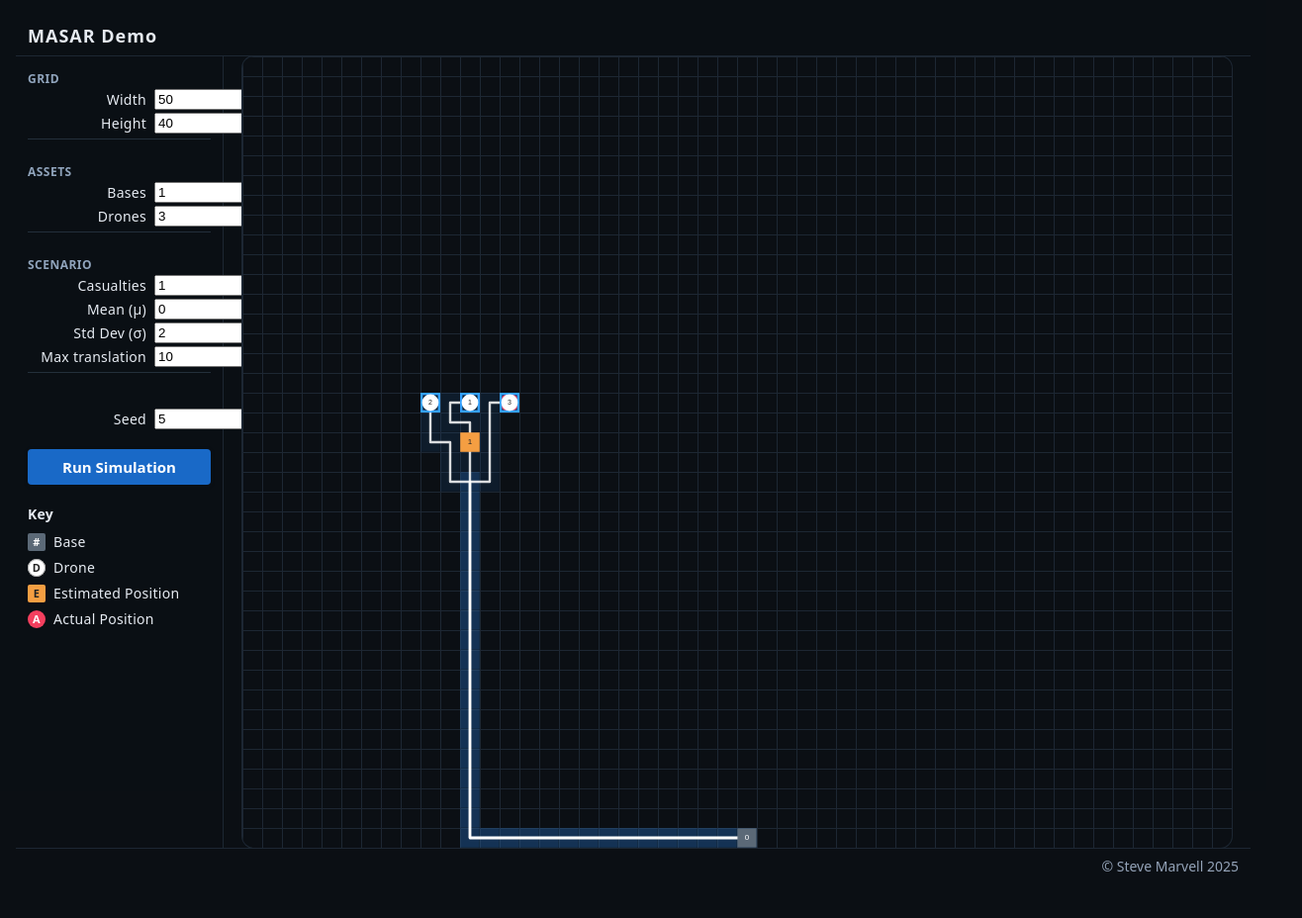
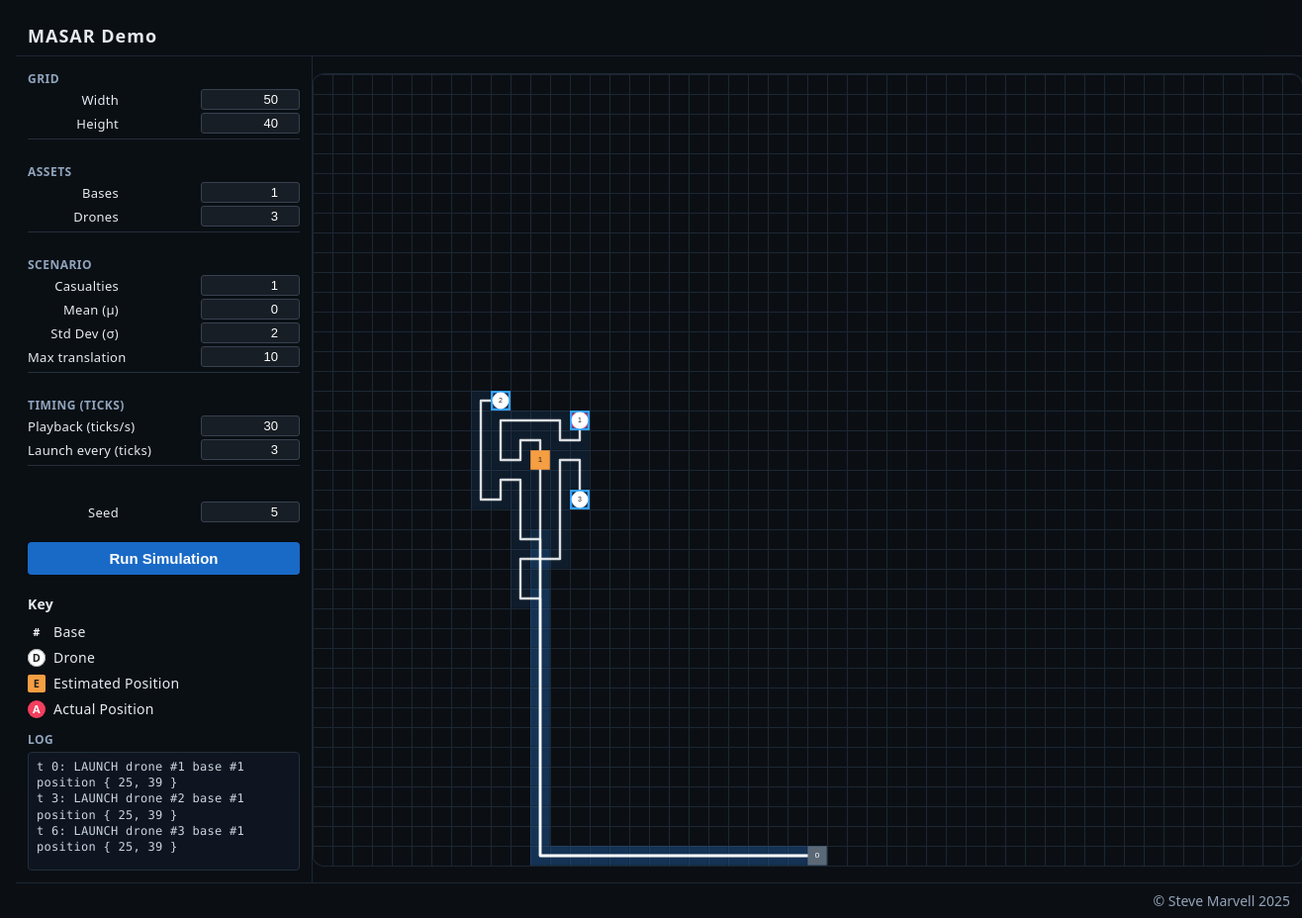
Before and after one commit to stevemarvell/courier-grid-poc, a website built with Vite: page index.html in a window 1280 px wide. Both pictures are taken after typing "5" into the empty fields and a click on the button "Run Simulation". Shown: the whole page at 99% size, 1316 px wide, since content can reach past the window. Before the commit the page ends 893 px from the top, so only its background shows below. Built offline with nearby package versions, Linux system fonts and the light colour scheme.

Commit message:
offset launch and log

```diff
--- a/src/app.ts
+++ b/src/app.ts
@@ -2,6 +2,7 @@
 import type { SimConfig, SimResult, Position } from './types'
 import { initShell } from './ui/shell'
 import { renderKey } from './ui/key'
+import { renderLog, pushLog } from './ui/log'
 import { mountConfig } from './ui/configPanel'
 import { runSimulation } from './sim'
 import { render } from './renderer'
@@ -11,11 +12,13 @@ const defaultCfg: SimConfig = {
   width: 50,
   height: 40,
   baseCount: 1,
-  droneCount: 3, // multiple drones
+  droneCount: 3,
   casualtyCount: 1,
   mean: 0,
   stdDev: 2,
   maxTranslation: 10,
+  playbackTicksPerSec: 30,
+  launchEveryTicks: 3,
   seed: undefined
 }
 
@@ -23,65 +26,84 @@ export function boot() {
   const ui = initShell()
   ui.setTopBar('MASAR Demo')
   ui.setBottomBar(`© Steve Marvell ${new Date().getFullYear()}`)
+
   renderKey(ui.key)
+  renderLog(ui.log)
 
   renderEmptyGrid(ui.canvas, defaultCfg)
 
   mountConfig(ui.config, defaultCfg, async (cfg) => {
-    await runReactive(ui.canvas, cfg)
+    await runReactive(ui.canvas, ui.log, cfg)
   })
 }
 
-async function runReactive(canvas: HTMLCanvasElement, cfg: SimConfig) {
+async function runReactive(canvas: HTMLCanvasElement, logEl: HTMLElement, cfg: SimConfig) {
   const base = await runSimulation(cfg, {
     beforeSimStart: ({ cfg }) => fitCanvasToGrid(canvas, cfg)
   })
-
   if (!base.casualties.length) { render(canvas, base); return }
 
   const cas = base.casualties[0]
-  const searcher = new MultiReactiveSearcher(cfg.width, cfg.height, cas.estimatedPosition, cfg.stdDev, cas.position)
+  const searcher = new MultiReactiveSearcher(
+    cfg.width, cfg.height, cas.estimatedPosition, cfg.stdDev, cas.position
+  )
 
   const view: SimResult = {
     ...base,
-    drones: base.drones.map(d => ({ ...d, step: 0, path: d.path ?? [d.position] }))
+    drones: base.drones.map(d => ({ ...d })), // unspawned with launchAtTick set
+    bases: base.bases.map(b => ({ ...b }))
   }
 
-  const stepMs = 40
   let prev: number | null = null
-  let acc = 0
+  let tickAcc = 0
+  let tick = 0
 
   const loop = (ts: number) => {
     if (prev == null) prev = ts
-    acc += ts - prev
+    const dt = ts - prev
     prev = ts
 
-    while (acc >= stepMs) {
-      acc -= stepMs
+    tickAcc += (cfg.playbackTicksPerSec * dt) / 1000
 
-      // stop if any drone is on casualty cell
-      if (view.drones.some(d => d.position.x === cas.position.x && d.position.y === cas.position.y)) {
-        render(canvas, view)
-        return
+    while (tickAcc >= 1) {
+      tickAcc -= 1
+
+      // launch first, then move, so newly launched moves this tick
+      for (const d of view.drones) {
+        if (!d.spawned && tick >= d.launchAtTick) {
+          d.spawned = true
+          d.path = [d.position]
+          d.step = 0
+          pushLog(logEl, `t ${tick}: LAUNCH drone #${d.id} base #${d.baseId} position { ${d.position.x}, ${d.position.y} }`)
+        }
       }
+
+      if (view.drones.some(dr => dr.spawned && eq(dr.position, cas.position))) break
 
       const claimed = new Set<string>()
       for (const d of view.drones) {
+        if (!d.spawned) continue
         const current = d.path![d.path!.length - 1]
-        if (current.x === cas.position.x && current.y === cas.position.y) continue
+        if (eq(current, cas.position)) continue
         const next: Position = searcher.nextStep(current, claimed)
         d.path!.push(next)
         d.position = next
         d.step = d.path!.length - 1
       }
+
+      tick += 1
     }
 
     render(canvas, view)
+
+    if (view.drones.some(dr => dr.spawned && eq(dr.position, cas.position))) return
     requestAnimationFrame(loop)
   }
 
   requestAnimationFrame(loop)
 }
+
+function eq(a: Position, b: Position) { return a.x === b.x && a.y === b.y }
 
 function renderEmptyGrid(canvas: HTMLCanvasElement, cfg: SimConfig) {
   fitCanvasToGrid(canvas, cfg)
--- a/src/sim.ts
+++ b/src/sim.ts
@@ -1,13 +1,7 @@
 // /src/sim.ts
 import type {
-  SimConfig,
-  SimHooks,
-  SimResult,
-  SimState,
-  Base,
-  Drone,
-  Casualty,
-  Position
+  SimConfig, SimHooks, SimResult, SimState,
+  Base, Drone, Casualty, Position
 } from './types'
 import { randomNormal, randomLcg } from 'd3-random'
 import { randomNearbyPosition } from './randomNearbyPosition'
@@ -26,7 +20,7 @@ function makeRng(seed?: number) {
 export async function runSimulation(cfg: SimConfig, hooks?: Partial<SimHooks>): Promise<SimResult> {
   const rng = makeRng(cfg.seed)
 
-  // Bases: centred bottom row, distribute drone capacity across bases
+  // Bases
   const bases: Base[] = []
   const per = Math.floor(cfg.droneCount / cfg.baseCount)
   const extra = cfg.droneCount % cfg.baseCount
@@ -40,7 +34,7 @@ export async function runSimulation(cfg: SimConfig, hooks?: Partial<SimHooks>):
     })
   }
 
-  // Casualties: EP from rng, AP from nearby normal with clamp
+  // Casualties
   const casualties: Casualty[] = []
   for (let i = 0; i < cfg.casualtyCount; i++) {
     const estimatedPosition: Position = {
@@ -60,16 +54,15 @@ export async function runSimulation(cfg: SimConfig, hooks?: Partial<SimHooks>):
     casualties.push({ id: i + 1, estimatedPosition, position })
   }
 
-  // Spawn drones, round-robin across bases, path starts at spawn cell
+  // Drones: schedule launches in ticks
   const drones: Drone[] = []
   if (cfg.droneCount > 0 && bases.length > 0) {
     const counts = bases.map(b => b.unspawned)
     let idx = 0
     for (let d = 0; d < cfg.droneCount; d++) {
-      // find next base with capacity
       let picked = -1
-      for (let tries = 0; tries < bases.length; tries++) {
-        const i = (idx + tries) % bases.length
+      for (let t = 0; t < bases.length; t++) {
+        const i = (idx + t) % bases.length
         if (counts[i] > 0) { picked = i; break }
       }
       if (picked === -1) picked = 0
@@ -77,9 +70,16 @@ export async function runSimulation(cfg: SimConfig, hooks?: Partial<SimHooks>):
       idx = (picked + 1) % bases.length
 
       const spawn = bases[picked].position
-      drones.push({ id: d + 1, position: spawn, spawned: true, path: [spawn], step: 0 })
+      drones.push({
+        id: d + 1,
+        baseId: bases[picked].id,
+        position: spawn,
+        spawned: false,
+        launchAtTick: Math.max(0, d * cfg.launchEveryTicks),
+        path: undefined,
+        step: undefined
+      })
     }
-    // update unspawned
     for (let i = 0; i < bases.length; i++) bases[i].unspawned = Math.max(0, counts[i])
   }
 
--- a/src/styles.css
+++ b/src/styles.css
@@ -1,14 +1,13 @@
-/* /src/styles.css */
 :root {
   --bg: #0b0f14;
   --panel: #0a0f14;
   --border: #1d2733;
   --ink: #e6ebf2;
 
-  --base: #5b6977;      /* steel grey base */
-  --drone: #ffffff;     /* white drones */
-  --ep: #f59e42;        /* estimated position amber (square) */
-  --ap: #f43f5e;        /* actual position red (circle) */
+  --base: #5b6977;
+  --drone: #ffffff;
+  --ep: #f59e42;
+  --ap: #f43f5e;
 
   --radius-lg: 12px;
   --space-1: 4px;
@@ -35,7 +34,7 @@ body {
   height: 100vh;
   display: grid;
   grid-template-rows: auto 1fr auto;
-  grid-template-columns: 210px 1fr;
+  grid-template-columns: 300px 1fr;           /* was 210px */
   grid-template-areas:
     "top-bar top-bar"
     "sidebar main"
@@ -67,31 +66,24 @@ body {
   grid-area: sidebar;
   padding: var(--space-3);
   border-right: 1px solid var(--border);
-  font-family: var(--font);
   font-size: var(--fs-200);
   color: var(--ink);
   letter-spacing: 0.02em;
-  min-width: 170px;
-  max-width: 260px;
+  min-width: 260px;                           /* was 170px */
+  max-width: 360px;                           /* was 260px */
 }
 
 /* Config Panel */
 #sidebar-config { margin-bottom: 18px; }
 
-.cfg-form {
-  display: flex;
-  flex-direction: column;
-  gap: 12px;
-}
+.cfg-form { display: flex; flex-direction: column; gap: 12px; }
 .cfg-group {
   border-bottom: 1px solid #232f3b;
   margin-bottom: 10px;
   padding-bottom: 2px;
   padding-top: 2px;
 }
-.cfg-group:last-child {
-  border-bottom: none;
-}
+.cfg-group:last-child { border-bottom: none; }
 .cfg-group-label {
   margin-bottom: 2px;
   color: #90a4bc;
@@ -101,23 +93,29 @@ body {
   letter-spacing: 0.04em;
 }
 .cfg-row {
-  display: grid;
-  grid-template-columns: 120px 100px; /* label, input */
+  display: flex;
   align-items: center;
-  column-gap: 8px;
+  justify-content: space-between;
   margin-bottom: 3px;
 }
-
 .cfg-row label {
+  min-width: 92px;
   text-align: right;
-  margin: 0;
+  margin-right: 8px;
+  font-size: 13px;
+}
+.cfg-row input[type="number"] {
+  width: 100px;
+  padding: 2px 6px;
+  background: #181e25;
+  color: #fff;
+  border: 1px solid #384150;
+  border-radius: 3px;
+  font-size: 13px;
+  text-align: right;
 }
 
-.cfg-row input[type="number"] {
-  width: 100%; /* fills the 100px track */
-}
-
-/* Primary (blue) button */
+/* Primary button */
 .btn-primary {
   width: 100%;
   background: #348fff;
@@ -126,98 +124,63 @@ body {
   padding: 8px 0;
   border-radius: 4px;
   font-size: 15px;
-  font-family: var(--font);
   font-weight: 600;
   cursor: pointer;
   box-shadow: 0 1px 4px 0 #06152136;
   margin-top: 2px;
   margin-bottom: 2px;
-  transition: background .15s;
 }
 .btn-primary:hover, .btn-primary:focus { background: #1969c7; }
 
-/* Legend (Key) */
-#sidebar-key {
-  margin-top: 18px;
+/* Key section */
+#sidebar-key { margin-top: 6px; margin-bottom: 12px; }
+#sidebar-key > div {
+  display: flex; align-items: center; gap: 8px; line-height: 20px; margin-bottom: 6px;
 }
-#sidebar-key > div {
-  display: flex;
-  align-items: center;
-  gap: 8px;
-  line-height: 20px;
-  margin-bottom: 6px;
+.key.base {
+  width: 18px; height: 18px; border-radius: 2px; background: --base;
+  color: #fff; font-size: 11px; font-weight: 600; display: inline-flex; align-items: center; justify-content: center;
 }
-
-/* Base swatch: square with centered number */
-.key.base {
-  position: relative;
-  width: 18px;
-  height: 18px;
-  border-radius: 2px;
-  background: var(--base);
-  color: #fff;
-  font-size: 11px;
-  font-weight: 600;
-  display: inline-flex;
-  align-items: center;
-  justify-content: center;
+.key.ep {
+  width: 18px; height: 18px; border-radius: 2px; background: var(--ep);
+  color: #222; font-size: 11px; font-weight: 700; display: inline-flex; align-items: center; justify-content: center;
 }
-
-/* EP swatch: amber square with id (placeholder “#”) */
-.key.ep {
-  position: relative;
-  width: 18px;
-  height: 18px;
-  border-radius: 2px;
-  background: var(--ep);
-  color: #222;
-  font-size: 11px;
-  font-weight: 700;
-  display: inline-flex;
-  align-items: center;
-  justify-content: center;
+.key.ep::after { content: "E"; }
+.key.ap {
+  width: 18px; height: 18px; border-radius: 50%; background: var(--ap);
+  color: #fff; font-size: 11px; font-weight: 700; display: inline-flex; align-items: center; justify-content: center;
 }
-.key.ep::after {
-  /* Replace content via JS if you want a dynamic id; for legend, a sample label */
-  content: "E";
-}
-
-/* AP swatch: red circle with id (placeholder) */
-.key.ap {
-  position: relative;
-  width: 18px;
-  height: 18px;
-  border-radius: 50%;
-  background: var(--ap);
-  color: #fff;
-  font-size: 11px;
-  font-weight: 700;
-  display: inline-flex;
-  align-items: center;
-  justify-content: center;
-}
-.key.ap::after {
-  content: "A";
-}
-
-/* Drone swatch: white circle with id (placeholder) */
+.key.ap::after { content: "A"; }
 .key.drone {
-  position: relative;
-  width: 18px;
-  height: 18px;
-  border-radius: 50%;
-  background: var(--drone);
-  color: #222;
-  font-size: 11px;
-  font-weight: 700;
-  display: inline-flex;
-  align-items: center;
-  justify-content: center;
+  width: 18px; height: 18px; border-radius: 50%; background: var(--drone);
+  color: #222; font-size: 11px; font-weight: 700; display: inline-flex; align-items: center; justify-content: center;
   box-shadow: inset 0 0 0 1px #aaa;
 }
-.key.drone::after {
-  content: "D";
+.key.drone::after { content: "D"; }
+
+/* Log section */
+.log-label {
+  margin-top: 10px;
+  margin-bottom: 4px;
+  color: #90a4bc;
+  font-size: 12px;
+  font-weight: bold;
+  text-transform: uppercase;
+  letter-spacing: 0.04em;
 }
+#sidebar-log .log-box {
+  height: 120px;
+  overflow-y: auto;
+  background: #0e1520;
+  border: 1px solid #232f3b;
+  border-radius: 4px;
+  padding: 6px 8px;
+  font-family: ui-monospace, SFMono-Regular, Menlo, Monaco, Consolas, "Liberation Mono", "Courier New", monospace;
+  font-size: 12px;
+  line-height: 1.35;
+  color: #cbd5e1;
+}
+#sidebar-log .log-box > div { white-space: pre-wrap; }
 
 /* Canvas */
 .main-canvas, #main-canvas {
--- a/src/ui/configPanel.ts
+++ b/src/ui/configPanel.ts
@@ -20,6 +20,8 @@ export function mountConfig(
       mean: num(data, 'mean'),
       stdDev: num(data, 'stdDev'),
       maxTranslation: num(data, 'maxTranslation'),
+      playbackTicksPerSec: num(data, 'playbackTicksPerSec'),
+      launchEveryTicks: num(data, 'launchEveryTicks'),
       seed: str(data, 'seed') === '' ? undefined : Number(str(data, 'seed'))
     }
     onSubmit(next)
@@ -70,6 +72,17 @@ function formHtml(cfg: SimConfig) {
           <input name="maxTranslation" type="number" min="1" max="50" step="1" value="${cfg.maxTranslation}" />
         </div>
       </div>
+      <div class="cfg-group">
+        <div class="cfg-group-label">Timing (ticks)</div>
+        <div class="cfg-row">
+          <label>Playback (ticks/s)</label>
+          <input name="playbackTicksPerSec" type="number" min="1" step="1" value="${cfg.playbackTicksPerSec}" />
+        </div>
+        <div class="cfg-row">
+          <label>Launch every (ticks)</label>
+          <input name="launchEveryTicks" type="number" min="0" step="1" value="${cfg.launchEveryTicks}" />
+        </div>
+      </div>
       <div class="cfg-row" style="margin-top:14px; margin-bottom:6px;">
         <label>Seed</label>
         <input name="seed" type="number" placeholder="random" value="${cfg.seed ?? ''}" />
@@ -81,15 +94,9 @@ function formHtml(cfg: SimConfig) {
   `
 }
 
-// /src/ui/configPanel.ts
-
-// add a tiny structural type
+// structural helpers
 type FormDataLike = { get(name: string): unknown }
-
-function num(fd: FormDataLike, key: string): number {
-  return Number(fd.get(key))
+function num(fd: FormDataLike, key: string): number { return Number(fd.get(key)) }
+function str(fd: FormDataLike, key: string): string {
+  const v = fd.get(key); return v == null ? '' : String(v)
 }
-function str(fd: FormDataLike, key: string): string {
-  const v = fd.get(key)
-  return v == null ? '' : String(v)
-}
--- /dev/null
+++ b/src/ui/log.ts
@@ -0,0 +1,16 @@
+// /src/ui/log.ts
+export function renderLog(container: HTMLElement) {
+  container.innerHTML = `
+    <div class="log-label">Log</div>
+    <div class="log-box" role="log" aria-live="polite" aria-atomic="false"></div>
+  `
+}
+
+export function pushLog(container: HTMLElement, line: string) {
+  const box = container.querySelector('.log-box') as HTMLDivElement | null
+  if (!box) return
+  const row = document.createElement('div')
+  row.textContent = line
+  box.appendChild(row)
+  box.scrollTop = box.scrollHeight
+}
--- a/src/ui/shell.ts
+++ b/src/ui/shell.ts
@@ -3,21 +3,27 @@ export interface Ui {
   canvas: HTMLCanvasElement
   key: HTMLDivElement
   config: HTMLDivElement
+  log: HTMLDivElement
   setTopBar(text: string): void
   setBottomBar(text: string): void
 }
 
 export function initShell(): Ui {
   const canvas = get('main-canvas') as HTMLCanvasElement
-  const key = get('sidebar-key') as HTMLDivElement
-  const config = get('sidebar-config') as HTMLDivElement
   const top = get('top-bar') as HTMLDivElement
   const bottom = get('bottom-bar') as HTMLDivElement
+
+  // Ensure sidebar child containers exist
+  const sidebar = get('sidebar') as HTMLDivElement
+  const key = ensure(sidebar, 'sidebar-key')
+  const config = ensure(sidebar, 'sidebar-config')
+  const log = ensure(sidebar, 'sidebar-log')
 
   return {
     canvas,
     key,
     config,
+    log,
     setTopBar: (t) => { top.textContent = t },
     setBottomBar: (t) => { bottom.textContent = t }
   }
@@ -28,3 +34,13 @@ function get(id: string): HTMLElement {
   if (!el) throw new Error(`Missing DOM element: ${id}`)
   return el
 }
+
+function ensure(parent: HTMLElement, id: string): HTMLDivElement {
+  let el = document.getElementById(id) as HTMLDivElement | null
+  if (!el) {
+    el = document.createElement('div')
+    el.id = id
+    parent.appendChild(el)
+  }
+  return el
+}
```
Also changed, not shown: src/types.ts (+35 -37 lines).
